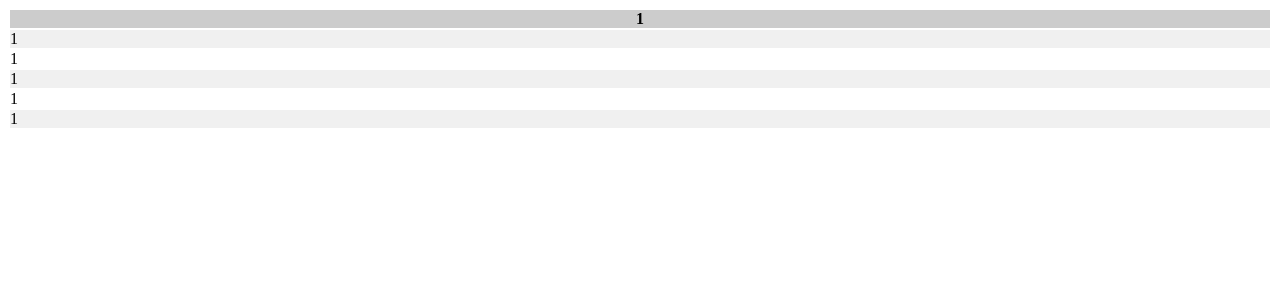
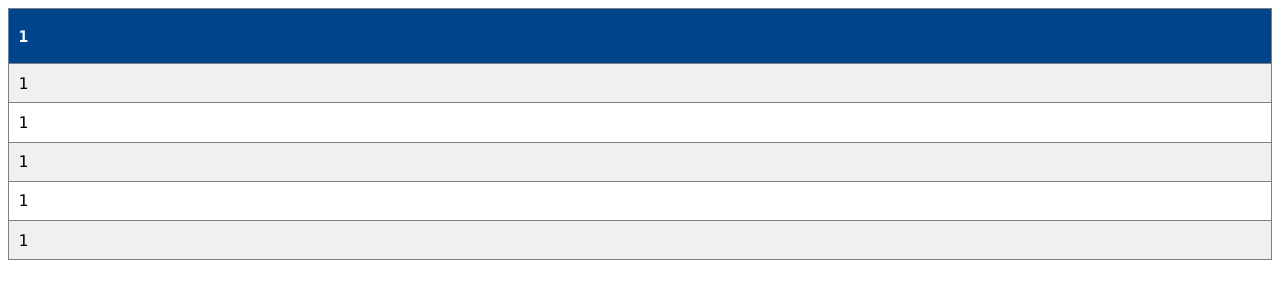
Before and after one commit to francismacapobre/service-marketplace, a PHP site: page /equipmentinfo.php?cust_cols=1 in a window 1280 px wide. Shown: the top 300 px of the page. Run offline with PHP 8.4, Linux system fonts and the light colour scheme; data comes from the database, SQL or seed files in the repository.

Commit message:
update php equipment info

```diff
--- a/equipmentinfo.html
+++ b/equipmentinfo.html
@@ -15,6 +15,11 @@
         color: #282828;
         font-family: "Lucida Console", Monaco, monospace;
         font-size: 2.2vmin;
+      }
+
+      table {
+        border-collapse: collapse;
+        width: 80%;
       }
 
       .input-field {
--- a/equipmentinfo.php
+++ b/equipmentinfo.php
@@ -1,15 +1,38 @@
+<html>
+  <head>
+    <style>
+      table {
+        border-collapse: collapse;
+        width: 100%;
+      }
+
+      table, th, td {
+        border: 1px solid #808080;
+        font-family: "Lucida Console", Monaco, monospace;
+        padding: 1.2vmin;
+        text-align: left;
+      }
+
+      .bold-row {
+        color: #fff;
+        padding-top: 2.2vmin;
+        padding-bottom: 2.2vmin;
+      }
+
+    </style>
+  </head>
 <?php
 function myTable($obConn, $sql)
 {
   $rsResult = mysqli_query($obConn, $sql) or die(mySqli_error($obConn));
 
   if (mysqli_num_rows($rsResult) > 0) {
-        echo "<table width=\"100%\" border=\"0\" cellspacing=\"2\"cellpadding=\"0\"><tr align=\"center\" bgcolor=\"#CCCCCC\">";
+    echo "<table><tr bgcolor=\"#00458b\">";
     $i = 0;
     while ($i < mysqli_num_fields($rsResult)) {
       $field = mysqli_fetch_field_direct($rsResult, $i);
       $fieldName=$field->name;
-            echo "<td><strong>$fieldName</strong></td>";
+      echo "<td class=\"bold-row\"><strong>$fieldName</strong></td>";
       $i = $i + 1;
     }
   echo "</tr>";
@@ -24,7 +47,6 @@ function myTable($obConn, $sql)
       echo "</tr>";
   }
   echo"</table>";
-
   }
 }
 
@@ -32,9 +54,9 @@ include 'mpconnection.php';
 $cust_cols = $_GET['cust_cols'];
 $conn = OpenCon();
 $sql = "select $cust_cols From EquipmentUses";
-
 if (isset($_GET['cust_cols'])){
    myTable($conn, $sql);
 }
 
 ?>
+</html>
```
Also changed, not shown: agg-second.php (+7 -7 lines). Lines whose indentation alone changed are shown as unchanged.
